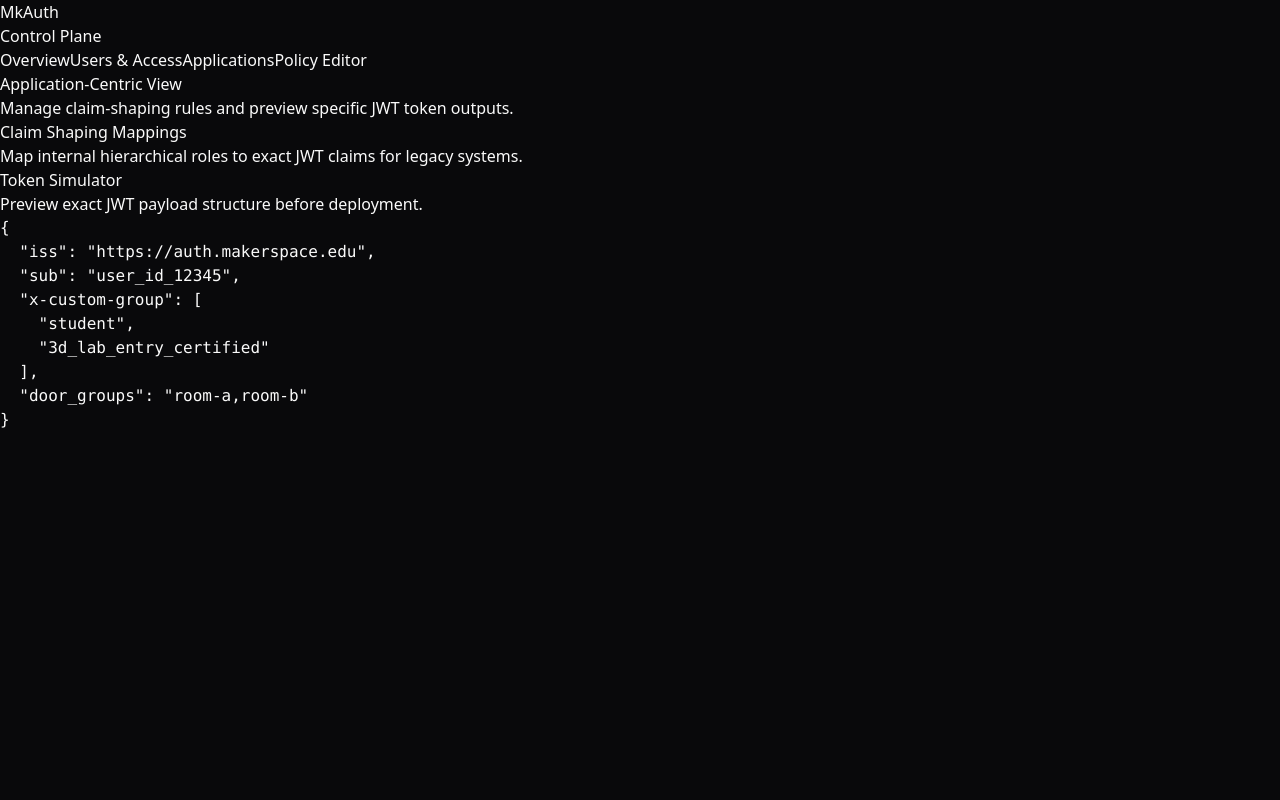
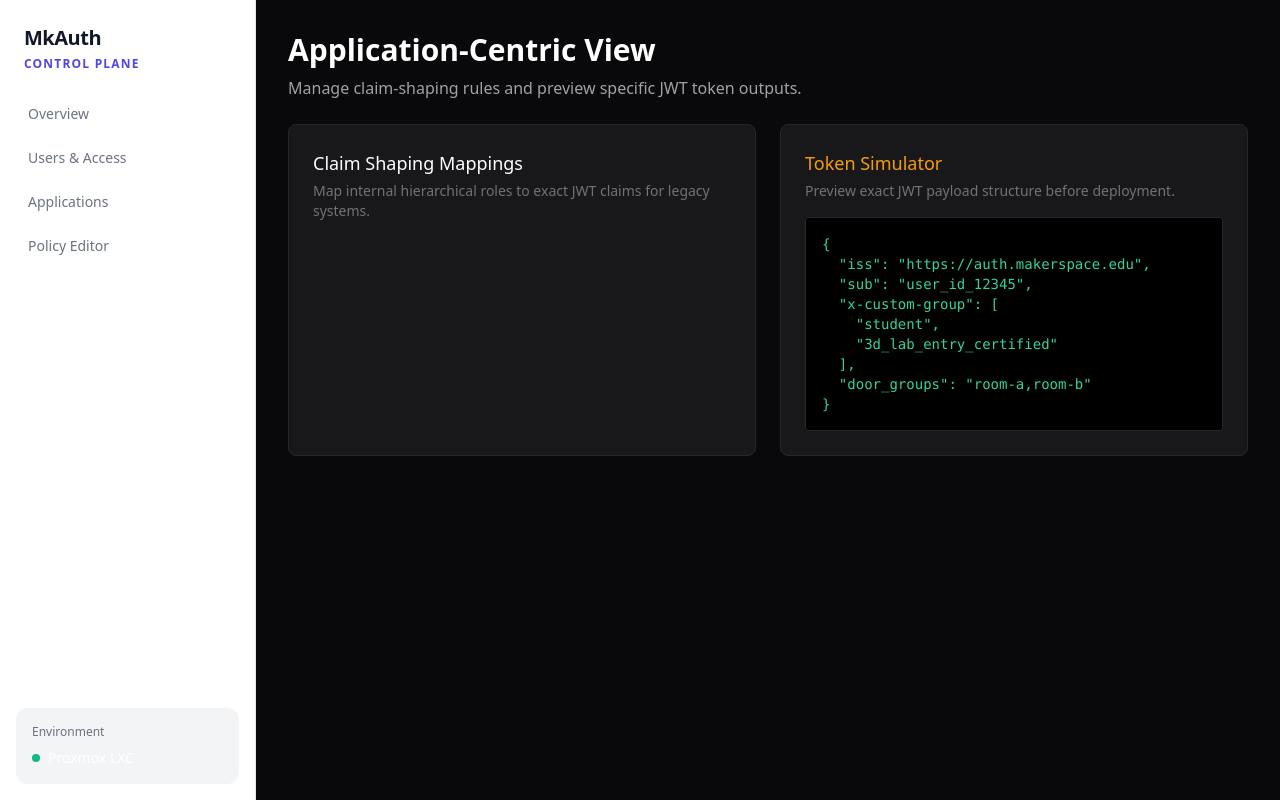
Before and after one commit to notkanishk/syndra, a Next.js app in the folder ui/: page /applications in a window 1280 px wide. Built offline with nearby package versions, Linux system fonts and the light colour scheme.

Commit message:
feat: implement UI design system, add API client, and integrate policy engine data fetching

```diff
--- /dev/null
+++ b/ui/postcss.config.js
@@ -0,0 +1,6 @@
+module.exports = {
+  plugins: {
+    tailwindcss: {},
+    autoprefixer: {},
+  },
+}
--- a/ui/src/app/globals.css
+++ b/ui/src/app/globals.css
@@ -2,12 +2,49 @@
 @tailwind components;
 @tailwind utilities;
 
-:root {
-  --background: #09090b; /* zinc-950 */
-  --foreground: #fafafa;
+@layer base {
+  :root {
+    --background: #ffffff; /* Clean white */
+    --foreground: #111827; /* Gray 900 */
+    --surface: #ffffff;
+    --surface-hover: #f3f4f6; /* Gray 100 */
+    --border: #e5e7eb; /* Gray 200 */
+    --primary: #4f46e5; /* Indigo 600 */
+    --primary-hover: #4338ca; /* Indigo 700 */
+    --muted: #6b7280; /* Gray 500 */
+  }
+
+  @media (prefers-color-scheme: dark) {
+    :root {
+      --background: #09090b; /* Zinc 950 */
+      --foreground: #fafafa;
+      --surface: #18181b; /* Zinc 900 */
+      --surface-hover: #27272a; /* Zinc 800 */
+      --border: #27272a; /* Zinc 800 */
+      --primary: #6366f1; /* Indigo 500 */
+      --primary-hover: #818cf8; /* Indigo 400 */
+      --muted: #a1a1aa; /* Zinc 400 */
+    }
+  }
 }
 
 body {
   background-color: var(--background);
   color: var(--foreground);
+  -webkit-font-smoothing: antialiased;
+  -moz-osx-font-smoothing: grayscale;
 }
+
+@layer components {
+  /* Subtle glass card base */
+  .glass-card {
+    background-color: var(--surface);
+    border: 1px solid var(--border);
+    transition: all 0.2s ease-in-out;
+  }
+
+  .glass-card:hover {
+    box-shadow: 0 10px 15px -3px rgba(0,0,0,0.1), 0 4px 6px -2px rgba(0,0,0,0.05);
+    border-color: var(--primary);
+  }
+}
--- a/ui/src/app/policies/page.tsx
+++ b/ui/src/app/policies/page.tsx
@@ -1,31 +1,53 @@
-export default function PoliciesView() {
+import { fetchMappingRules } from "@/lib/api";
+import { Card, CardHeader, CardTitle } from "@/components/ui/Card";
+import { Badge } from "@/components/ui/Badge";
+
+// Dynamic Server Component rendering
+export default async function PoliciesView() {
+  // Graceful degradation during backend downtime
+  let rules = [];
+  try {
+    rules = await fetchMappingRules();
+  } catch (error) {
+    console.error(error);
+  }
+
   return (
-    <div className="space-y-6">
+    <div className="space-y-6 animate-fade-in-up">
       <header>
-        <h1 className="text-3xl font-bold">Policy Editor</h1>
-        <p className="text-zinc-400 mt-2">Notion-style logical row builder for structural role behaviors.</p>
+        <h1 className="text-3xl font-bold text-foreground">Policy Engine</h1>
+        <p className="text-muted mt-2">Map Zero-Trust organizational borders enforcing specific propagation constraints.</p>
       </header>
 
-      <div className="bg-zinc-900 border border-zinc-800 rounded-lg p-6">
-        <div className="flex items-center justify-between mb-4">
-          <h3 className="text-lg font-medium">Active Structural Rules</h3>
-          <button className="bg-emerald-600 hover:bg-emerald-500 text-white px-4 py-2 rounded-md justify-center font-medium text-sm transition-colors shadow-sm">
+      <Card>
+        <div className="flex items-center justify-between mb-6">
+          <CardTitle>Active Logic Rules</CardTitle>
+          <button className="bg-primary hover:bg-primaryHover text-white px-4 py-2 rounded-md font-medium text-sm transition-all shadow-sm hover:shadow-md">
             + New Logic Rule
           </button>
         </div>
 
-        {/* Placeholder Notion-style row */}
-        <div className="mt-4 p-4 border border-zinc-800 rounded bg-zinc-950 flex items-center space-x-3 text-sm">
-          <span className="font-mono text-zinc-500 mr-2">IF</span>
-          <span className="bg-blue-900/40 border border-blue-800 text-blue-300 px-2 py-1 rounded">Project: Printing</span>
-          <span className="bg-emerald-900/40 border border-emerald-800 text-emerald-300 px-2 py-1 rounded">Role: User</span>
+        {rules.length === 0 ? (
+          <div className="text-center py-10 border border-dashed border-border rounded-lg">
+             <p className="text-muted">No rules established. Systems are mutually exclusive.</p>
+          </div>
+        ) : (
+          <div className="space-y-4">
+             {rules.map((rule: any) => (
+                <div key={rule.id} className="p-4 border border-border rounded-lg bg-surfaceHover flex items-center space-x-3 text-sm">
+                  <span className="font-mono text-muted mr-2 font-semibold">IF</span>
+                  <Badge variant="outline" className="border-primary text-primary">{rule.source_project}</Badge>
+                  <Badge variant="secondary">{rule.source_role}</Badge>
 
-          <span className="font-mono text-zinc-500 mx-2">THEN ADD</span>
+                  <span className="font-mono text-muted mx-2 font-semibold">THEN ADD</span>
 
-          <span className="bg-purple-900/40 border border-purple-800 text-purple-300 px-2 py-1 rounded">Project: Door Access</span>
-          <span className="bg-amber-900/40 border border-amber-800 text-amber-300 px-2 py-1 rounded">Role: 3D Lab Pin</span>
-        </div>
-      </div>
+                  <Badge variant="outline" className="border-emerald-500 text-emerald-600 dark:text-emerald-400">{rule.target_project}</Badge>
+                  <Badge variant="secondary">{rule.target_role}</Badge>
+                </div>
+             ))}
+          </div>
+        )}
+      </Card>
     </div>
   );
 }
--- a/ui/src/components/Sidebar.tsx
+++ b/ui/src/components/Sidebar.tsx
@@ -1,18 +1,29 @@
 import Link from 'next/link';
+import { Card } from './ui/Card';
 
 export default function Sidebar() {
   return (
-    <div className="w-64 h-screen bg-zinc-900 border-r border-zinc-800 flex flex-col">
+    <div className="w-64 h-screen bg-surface border-r border-border flex flex-col">
       <div className="p-6">
-        <h2 className="text-xl font-bold text-white tracking-tight">MkAuth</h2>
-        <p className="text-xs text-zinc-500 uppercase tracking-widest mt-1">Control Plane</p>
+        <h2 className="text-xl font-bold text-foreground tracking-tight">MkAuth</h2>
+        <p className="text-xs text-primary font-semibold uppercase tracking-widest mt-1">Control Plane</p>
       </div>
       <nav className="flex-1 px-4 space-y-2">
-        <Link href="/" className="block px-3 py-2 text-sm text-zinc-400 hover:text-white hover:bg-zinc-800 rounded-md transition-colors">Overview</Link>
-        <Link href="/users" className="block px-3 py-2 text-sm text-zinc-400 hover:text-white hover:bg-zinc-800 rounded-md transition-colors">Users & Access</Link>
-        <Link href="/applications" className="block px-3 py-2 text-sm text-zinc-400 hover:text-white hover:bg-zinc-800 rounded-md transition-colors">Applications</Link>
-        <Link href="/policies" className="block px-3 py-2 text-sm text-zinc-400 hover:text-white hover:bg-zinc-800 rounded-md transition-colors">Policy Editor</Link>
+        <Link href="/" className="block px-3 py-2 text-sm text-muted hover:text-foreground hover:bg-surfaceHover rounded-md transition-colors">Overview</Link>
+        <Link href="/users" className="block px-3 py-2 text-sm text-muted hover:text-foreground hover:bg-surfaceHover rounded-md transition-colors">Users & Access</Link>
+        <Link href="/applications" className="block px-3 py-2 text-sm text-muted hover:text-foreground hover:bg-surfaceHover rounded-md transition-colors">Applications</Link>
+        <Link href="/policies" className="block px-3 py-2 text-sm text-muted hover:text-foreground hover:bg-surfaceHover rounded-md transition-colors font-medium">Policy Editor</Link>
       </nav>
+
+      <div className="p-4">
+        <Card className="!p-4 bg-surfaceHover border-none shadow-none">
+          <p className="text-xs text-muted">Environment</p>
+          <div className="flex items-center mt-2">
+            <span className="w-2 h-2 rounded-full bg-emerald-500 mr-2"></span>
+            <span className="text-sm font-medium">Proxmox LXC</span>
+          </div>
+        </Card>
+      </div>
     </div>
   );
 }
--- /dev/null
+++ b/ui/src/components/ui/Badge.tsx
@@ -0,0 +1,27 @@
+import React from "react"
+
+interface BadgeProps extends React.HTMLAttributes<HTMLDivElement> {
+  variant?: "default" | "secondary" | "outline" | "destructive"
+}
+
+export function Badge({
+  className = "",
+  variant = "default",
+  children,
+  ...props
+}: BadgeProps) {
+  const baseClasses = "inline-flex items-center rounded-full border px-2.5 py-0.5 text-xs font-semibold transition-colors focus:outline-none focus:ring-2 focus:ring-ring focus:ring-offset-2"
+
+  const variants = {
+    default: "border-transparent bg-primary text-white hover:bg-primary-hover",
+    secondary: "border-transparent bg-surface-hover text-foreground hover:bg-muted/20",
+    outline: "text-foreground",
+    destructive: "border-transparent bg-red-500 text-white hover:bg-red-600",
+  }
+
+  return (
+    <div className={`${baseClasses} ${variants[variant]} ${className}`} {...props}>
+      {children}
+    </div>
+  )
+}
--- /dev/null
+++ b/ui/src/components/ui/Card.tsx
@@ -0,0 +1,46 @@
+import React from "react"
+
+export function Card({
+  className = "",
+  children,
+  ...props
+}: React.HTMLAttributes<HTMLDivElement>) {
+  return (
+    <div
+      className={`glass-card rounded-xl p-6 ${className}`}
+      {...props}
+    >
+      {children}
+    </div>
+  )
+}
+
+export function CardHeader({
+  className = "",
+  children,
+  ...props
+}: React.HTMLAttributes<HTMLDivElement>) {
+  return (
+    <div
+      className={`flex flex-col space-y-1.5 mb-4 ${className}`}
+      {...props}
+    >
+      {children}
+    </div>
+  )
+}
+
+export function CardTitle({
+  className = "",
+  children,
+  ...props
+}: React.HTMLAttributes<HTMLHeadingElement>) {
+  return (
+    <h3
+      className={`font-semibold leading-none tracking-tight ${className}`}
+      {...props}
+    >
+      {children}
+    </h3>
+  )
+}
--- /dev/null
+++ b/ui/src/lib/api.ts
@@ -0,0 +1,55 @@
+export const API_BASE = "http://localhost:8080/api/v1";
+
+export async function fetchBundles() {
+  const res = await fetch(`${API_BASE}/bundles`, {
+    cache: "no-store", // Ensure real-time policy fetching
+  });
+  if (!res.ok) {
+    throw new Error("Failed to fetch bundles");
+  }
+  return res.json();
+}
+
+export async function createBundle(name: string, description: string) {
+  const res = await fetch(`${API_BASE}/bundles`, {
+    method: "POST",
+    headers: {
+      "Content-Type": "application/json",
+    },
+    body: JSON.stringify({ name, description }),
+  });
+  if (!res.ok) {
+    throw new Error("Failed to create bundle");
+  }
+  return res.json();
+}
+
+export async function fetchMappingRules() {
+  const res = await fetch(`${API_BASE}/rules/mapping`, {
+    cache: "no-store",
+  });
+  if (!res.ok) {
+    throw new Error("Failed to fetch mapping rules");
+  }
+  return res.json();
+}
+
+export async function createMappingRule(payload: {
+  source_project: string;
+  source_role: string;
+  target_project: string;
+  target_role: string;
+}) {
+  const res = await fetch(`${API_BASE}/rules/mapping`, {
+    method: "POST",
+    headers: {
+      "Content-Type": "application/json",
+    },
+    body: JSON.stringify(payload),
+  });
+  if (!res.ok) {
+    const errorBody = await res.json().catch(() => ({}));
+    throw new Error(errorBody.message || "Failed to create mapping rule");
+  }
+  return res.json();
+}
--- /dev/null
+++ b/ui/tailwind.config.ts
@@ -0,0 +1,34 @@
+import type { Config } from "tailwindcss";
+
+const config: Config = {
+  content: [
+    "./src/pages/**/*.{js,ts,jsx,tsx,mdx}",
+    "./src/components/**/*.{js,ts,jsx,tsx,mdx}",
+    "./src/app/**/*.{js,ts,jsx,tsx,mdx}",
+  ],
+  theme: {
+    extend: {
+      colors: {
+        background: "var(--background)",
+        foreground: "var(--foreground)",
+        surface: "var(--surface)",
+        surfaceHover: "var(--surface-hover)",
+        border: "var(--border)",
+        primary: "var(--primary)",
+        primaryHover: "var(--primary-hover)",
+        muted: "var(--muted)",
+      },
+      animation: {
+        'fade-in-up': 'fadeInUp 0.3s ease-out',
+      },
+      keyframes: {
+        fadeInUp: {
+          '0%': { opacity: '0', transform: 'translateY(10px)' },
+          '100%': { opacity: '1', transform: 'translateY(0)' },
+        }
+      }
+    },
+  },
+  plugins: [],
+};
+export default config;
```
